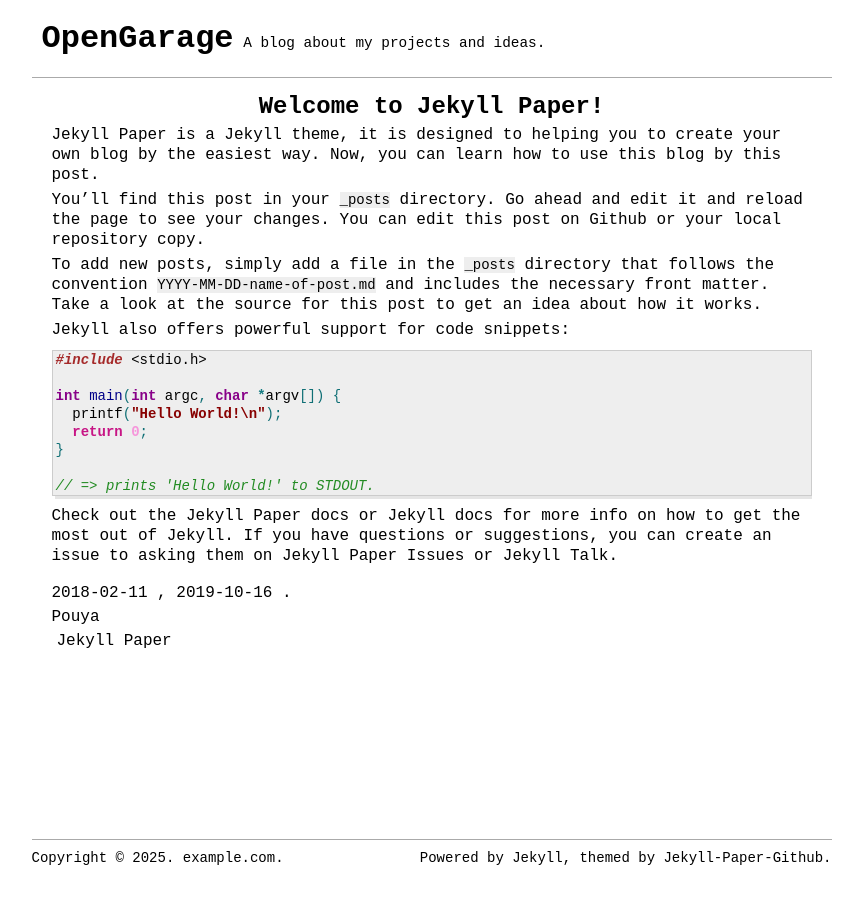
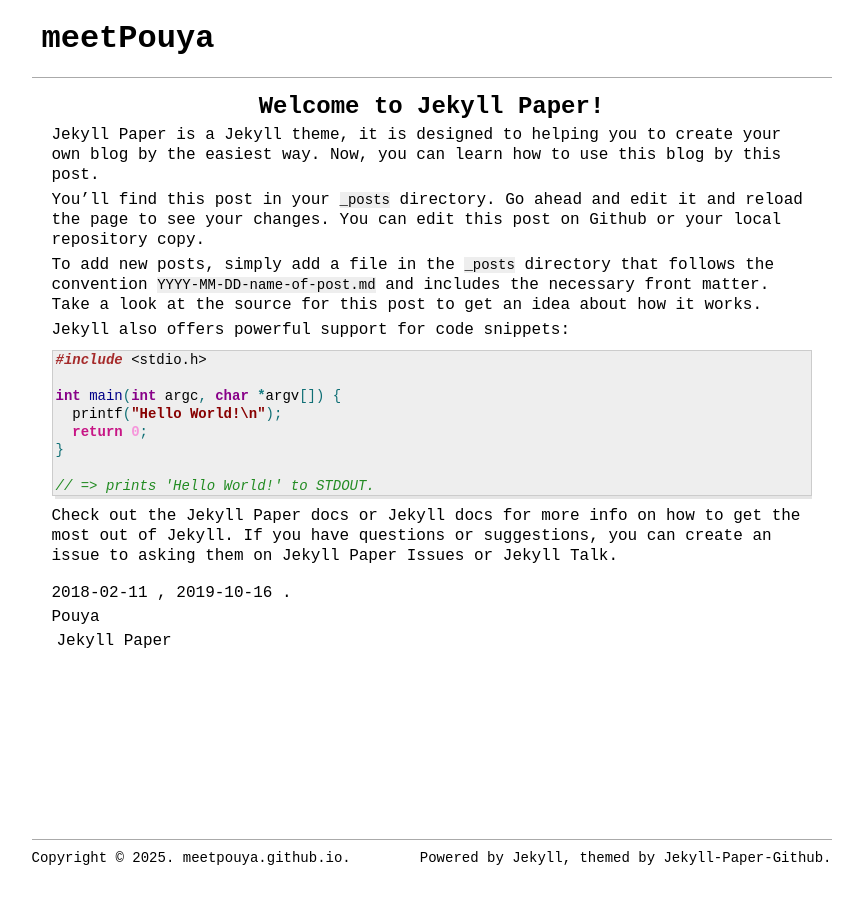
Before and after one commit to pyamrzi/pyamrzi.github.io, a Jekyll site: the page built from _posts/2018-02-11-welcome-to-jekyll.markdown, in a window 1280 px wide. Shown: the whole page, without its empty margins (201-1060 px from the left). Built offline with Jekyll 4.4.1, drawn with Linux system fonts in a browser that asks for light colours.

Commit message:
reconfigure the site

```diff
--- a/_config.yml
+++ b/_config.yml
@@ -2,14 +2,13 @@
 #
 # This is the configuration file for your blog, please change these items after forked.
 
-title: OpenGarage
+title: meetPouya
 name: Pouya
 description: >- # this means to ignore newlines until "baseurl:"
-  A blog about my projects and ideas.
 keywords: ['OpenGarage', 'Pouya', 'Projects', 'Ideas', 'Blog']
 baseurl: '' # the subpath of your site, e.g. /`blog
-url: '' # the base hostname & protocol for your site, e.g. http://example.com
-domain: 'example.com' # the domain name for your site, e.g. example.com
+url: 'https://meetpouya.github.io/' # the base hostname & protocol for your site, e.g. http://example.com
+domain: 'meetpouya.github.io' # the domain name for your site, e.g. example.com
 language: en
 
 analytics: # the Google Analytics property ID, e.g. UA-XXXXX-Y
```
